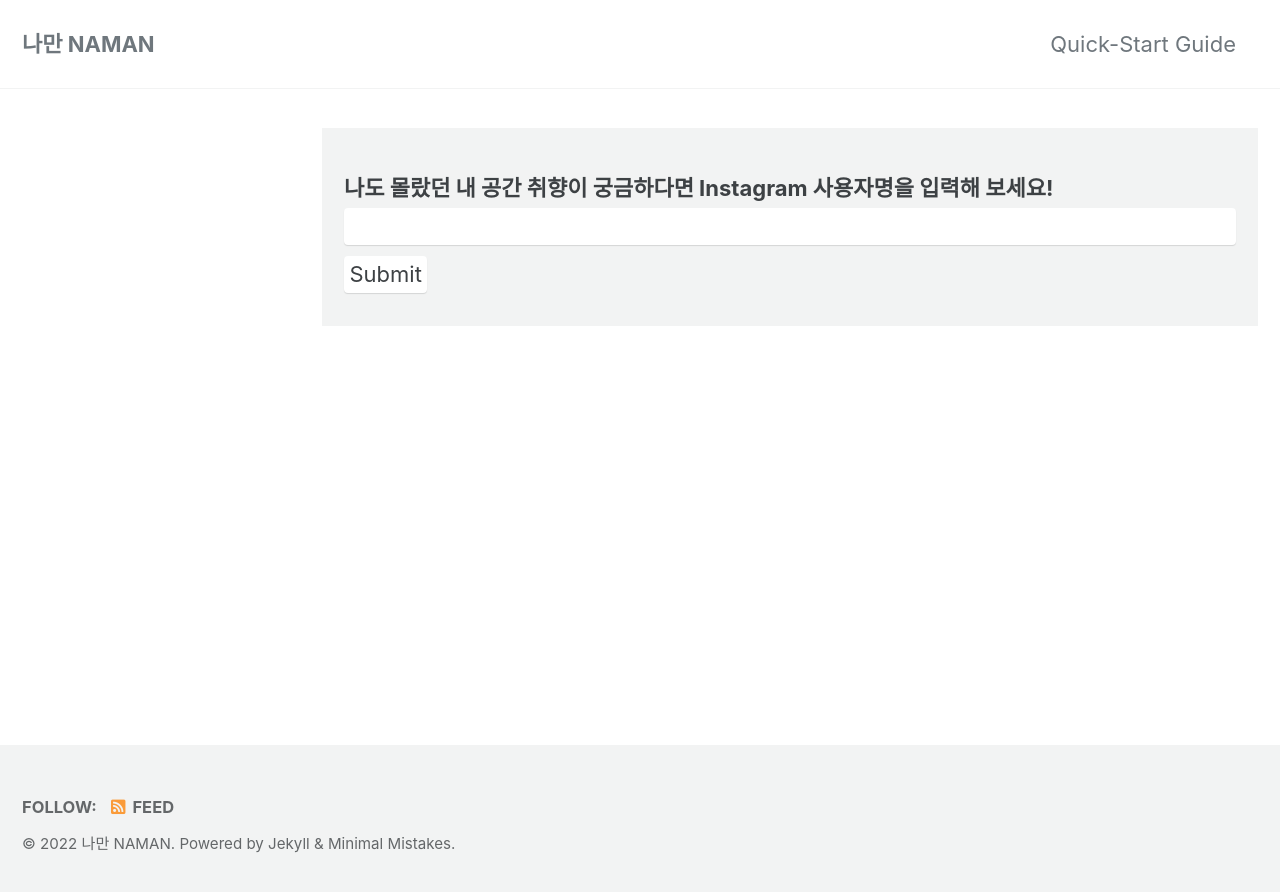
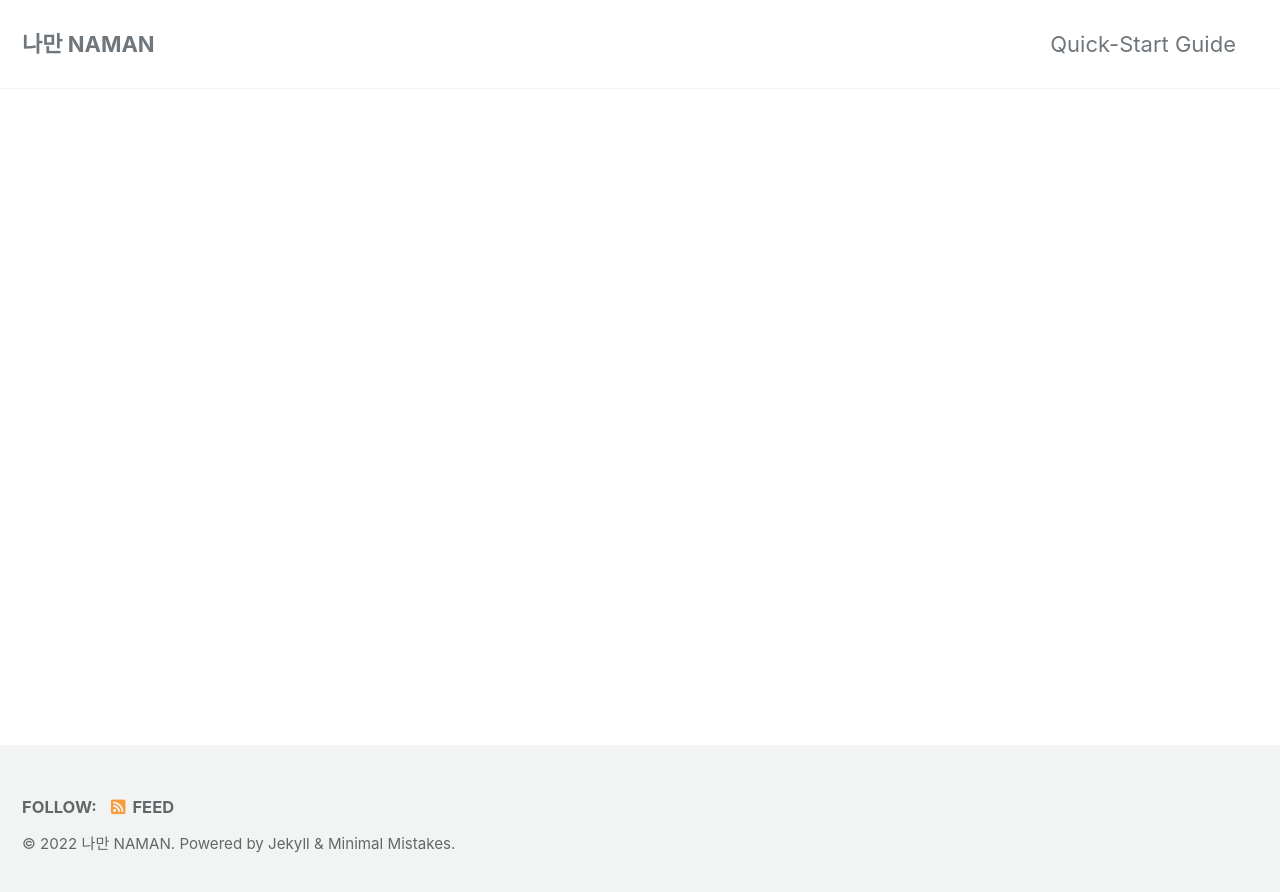
Before and after one commit to NamanAlgo/namanalgo.github.io, a Jekyll site: the page built from index.markdown, in a window 1280 px wide. Shown: the top 892 px of the page. Built offline with Jekyll 4.4.1, drawn with Linux system fonts in a browser that asks for light colours; cached includes are drawn as plain includes; the list of posts is cut into pages by our own code.

Commit message:
Update home.html

```diff
--- a/_layouts/home.html
+++ b/_layouts/home.html
@@ -1,17 +1,6 @@
 ---
 layout: archive
 ---
-
-<div class="insta_user_input">
-  <form action="report.php" method="post">
-    <p><b>나도 몰랐던 내 공간 취향이 궁금하다면
-    <br><br>Instagram 사용자명을 입력해 보세요!</b></p>
-    <tr>
-      <td><input type="text" id="insta_id" size="20" required></td>
-      <td><input type="submit"></td>
-    </tr>
-  </form>
-</div>
 
 <!--
 
```
